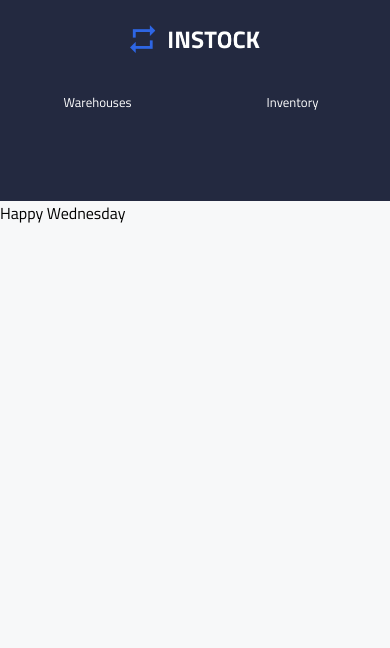
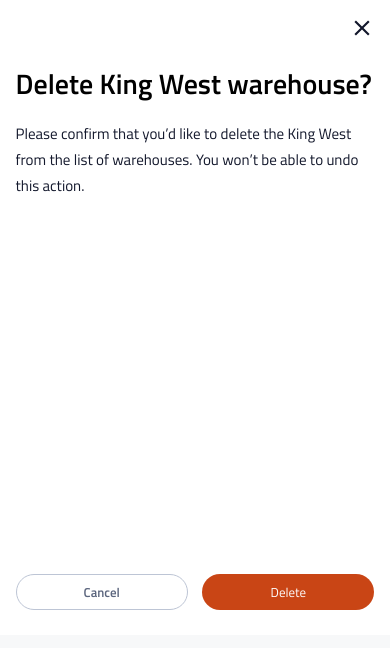
Before and after one commit to sandyngu/shredder-instock, a React (Create React App) app in the folder client/: page / in a window 390 px wide. Shown: the top 648 px of the page. Built offline with nearby package versions, Linux system fonts and the light colour scheme.

Commit message:
Mobile Delete Warehouse Modal Complete

```diff
--- a/client/src/App.js
+++ b/client/src/App.js
@@ -1,17 +1,14 @@
 import React from 'react';
 import './App.scss';
-import Header from './components/Header/Header';
-import Footer from './components/Footer/Footer';
+import DeleteWarehouse from './components/DeleteWarehouse/DeleteWarehouse';
 import { BrowserRouter as Router, Switch, Route } from 'react-router-dom';
 
 class App extends React.Component {
   render() {
   return (
     <Router>
-      <Header />
-      <Footer />
       <Switch>
-        <div>Happy Wednesday</div>
+        <Route path='/' component={DeleteWarehouse}/>
       </Switch>
     </Router>
   );
--- /dev/null
+++ b/client/src/components/DeleteWarehouse/DeleteWarehouse.jsx
@@ -0,0 +1,24 @@
+import React from 'react';
+import { Link } from 'react-router-dom';
+import Exit from '../../assets/icons/close-24px.svg';
+import './delete-warehouse.scss';
+
+function DeleteWarehouse() {
+    return (
+        <div className="delete-warehouse">
+            <div className="delete-warehouse__container">
+                <Link to='/warehouses/delete'>
+                    <img src={Exit} alt="Exit Icon" className="delete-warehouse__icon"/>
+                </Link>
+                <h1 className="delete-warehouse__heading">Delete King West warehouse?</h1>
+                <p className="delete-warehouse__text">Please confirm that you’d like to delete the King West from the list of warehouses. You won’t be able to undo this action.</p>
+                <div className="delete-warehouse__button-container">
+                    <button className="delete-warehouse__button delete-warehouse__button-cancel">Cancel</button>
+                    <button className="delete-warehouse__button delete-warehouse__button-delete">Delete</button>
+                </div>
+            </div>
+        </div>
+    )
+}
+
+export default DeleteWarehouse
--- /dev/null
+++ b/client/src/components/DeleteWarehouse/delete-warehouse.scss
@@ -0,0 +1,49 @@
+@import '../../partials/global';
+
+.delete-warehouse {
+    background-color: white;
+    width: 100%;
+    height: 100%;
+
+    &__container {
+        width: 92%;
+        margin: 0 auto;
+        padding: 15px 0 25px 0;
+    }
+    &__icon {
+        margin-left: 93%;
+        width: 26px;
+    }
+    &__heading {
+        line-height: 36px;
+    }
+    &__text {
+        font-size: $p1-mobile-fontsize;
+        line-height: 26px;
+        color: $instock-black;
+        margin-bottom: 375px;
+    }
+    &__button-container {
+        display: flex;
+        justify-content: space-between;
+    }
+    &__button {
+        font-family: 'Titillium Web';
+        border-radius: 20px;
+        border: none;
+        padding: 7px 16px;
+        width: 48%;
+        font-size: $p2-mobile-fontsize;
+
+        &-cancel {
+            border: 1px solid $cloud;
+            background-color: white;
+            font-weight: 600;
+            color: $slate;
+        }
+        &-delete {
+            background-color: $red;
+            color: white;
+        }
+    }
+}
```
